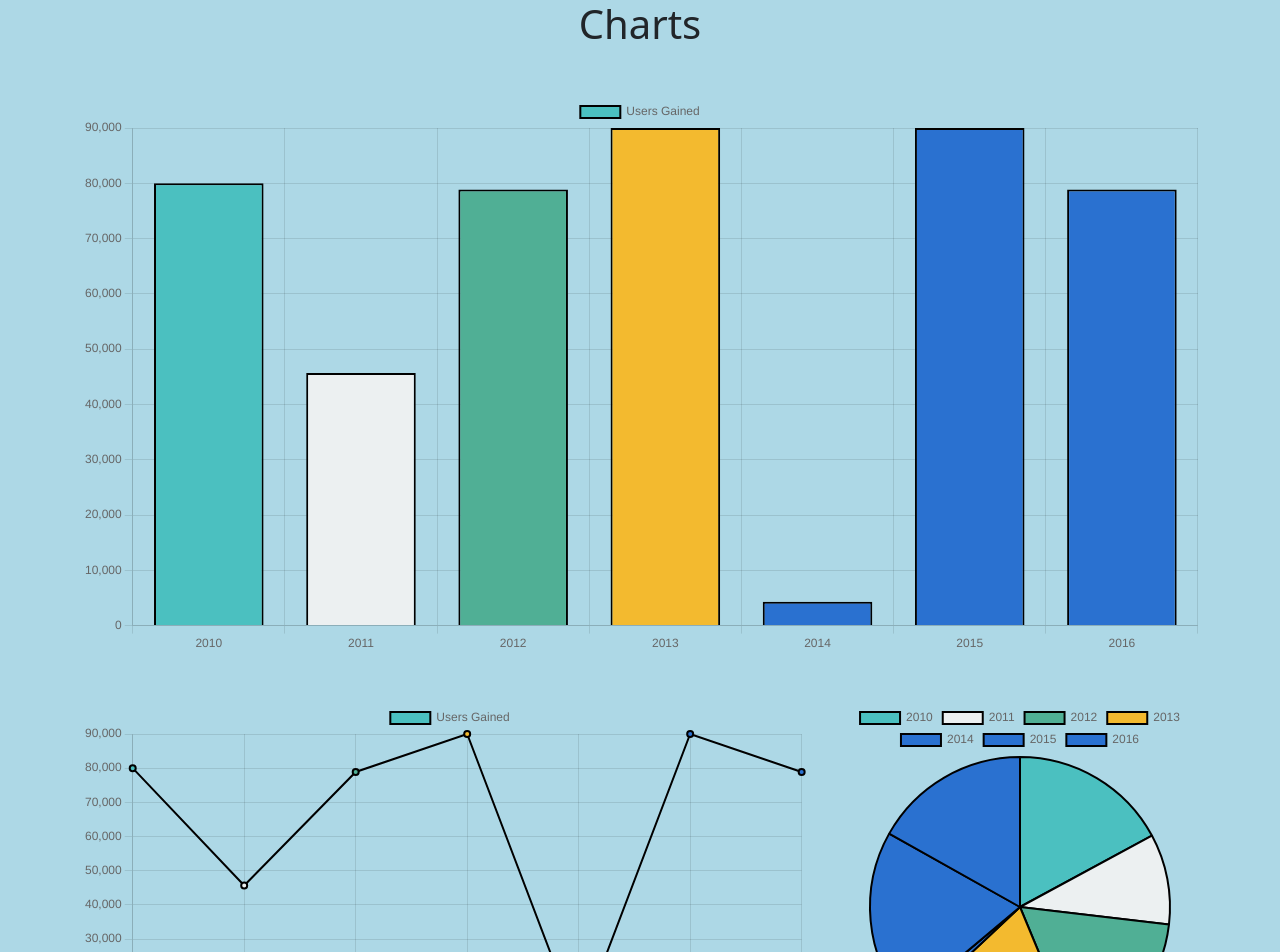
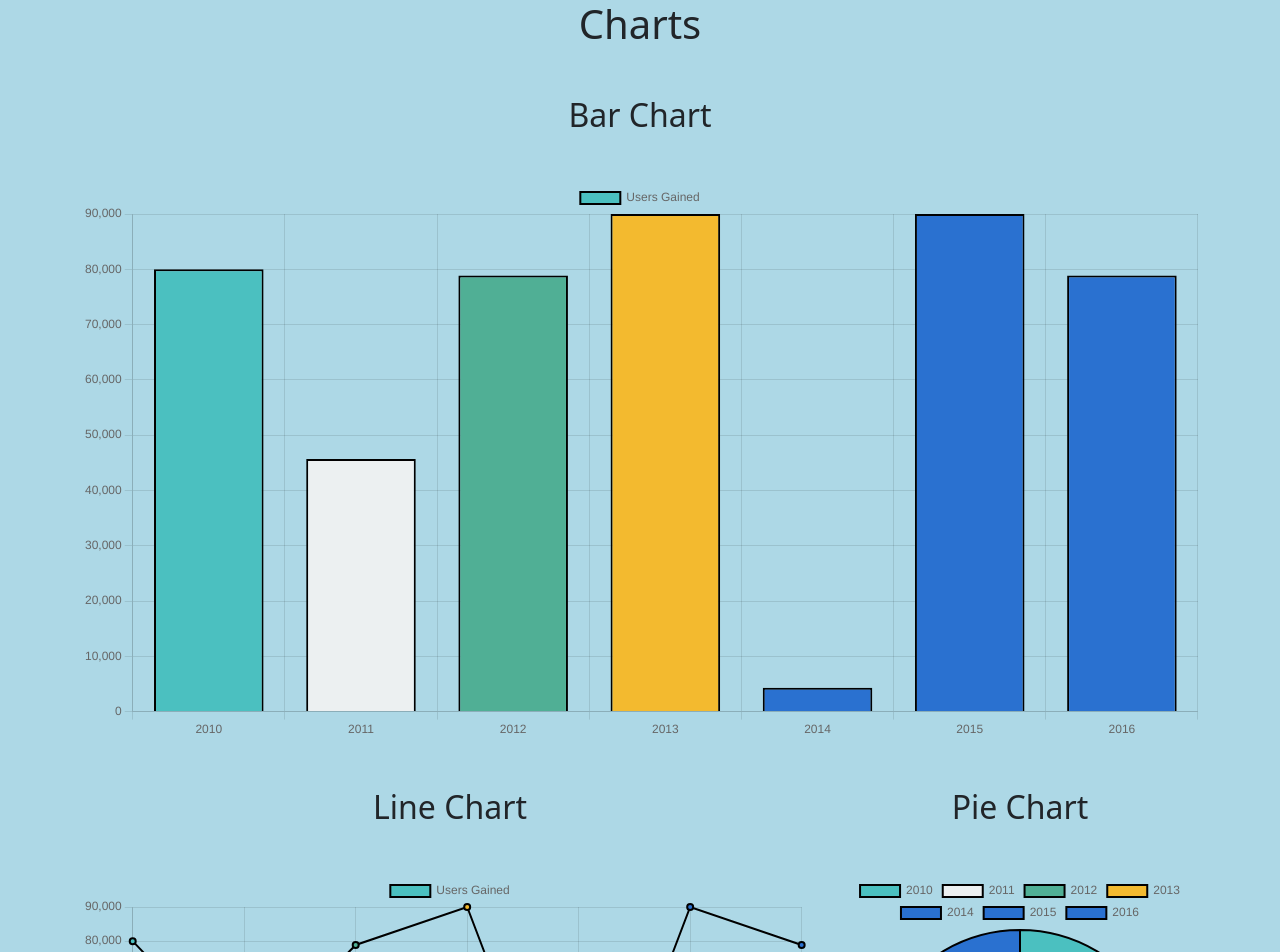
Before and after one commit to matheshyogeswaran/chart, a React (Create React App) app: page / in a window 1280 px wide. Shown: the top 952 px of the page. Built offline with nearby package versions, Linux system fonts and the light colour scheme.

Commit message:
Small changes

```diff
--- a/src/pages/Home.js
+++ b/src/pages/Home.js
@@ -29,16 +29,20 @@ const Home = () => {
   return (
     <div style={{ backgroundColor: "lightblue" }}>
       <div className="container">
-        <h1 className="text-center">Charts</h1>
+        <h1 className="text-center mb-5">Charts</h1>
+        <h2 className="text-center mb-5">Bar Chart</h2>
+
         <div className="col-md-12 mt-5">
           <BarChart chartData={userData} />
         </div>
         <div className="row">
           <div className="col-md-8 mt-5">
-            {" "}
+            <h2 className="text-center mb-5">Line Chart</h2>{" "}
             <LineChart chartData={userData} />
           </div>
           <div className="col-md-4 mt-5">
+            <h2 className="text-center mb-5">Pie Chart</h2>
+
             <PieChart chartData={userData} />
           </div>
         </div>
```
